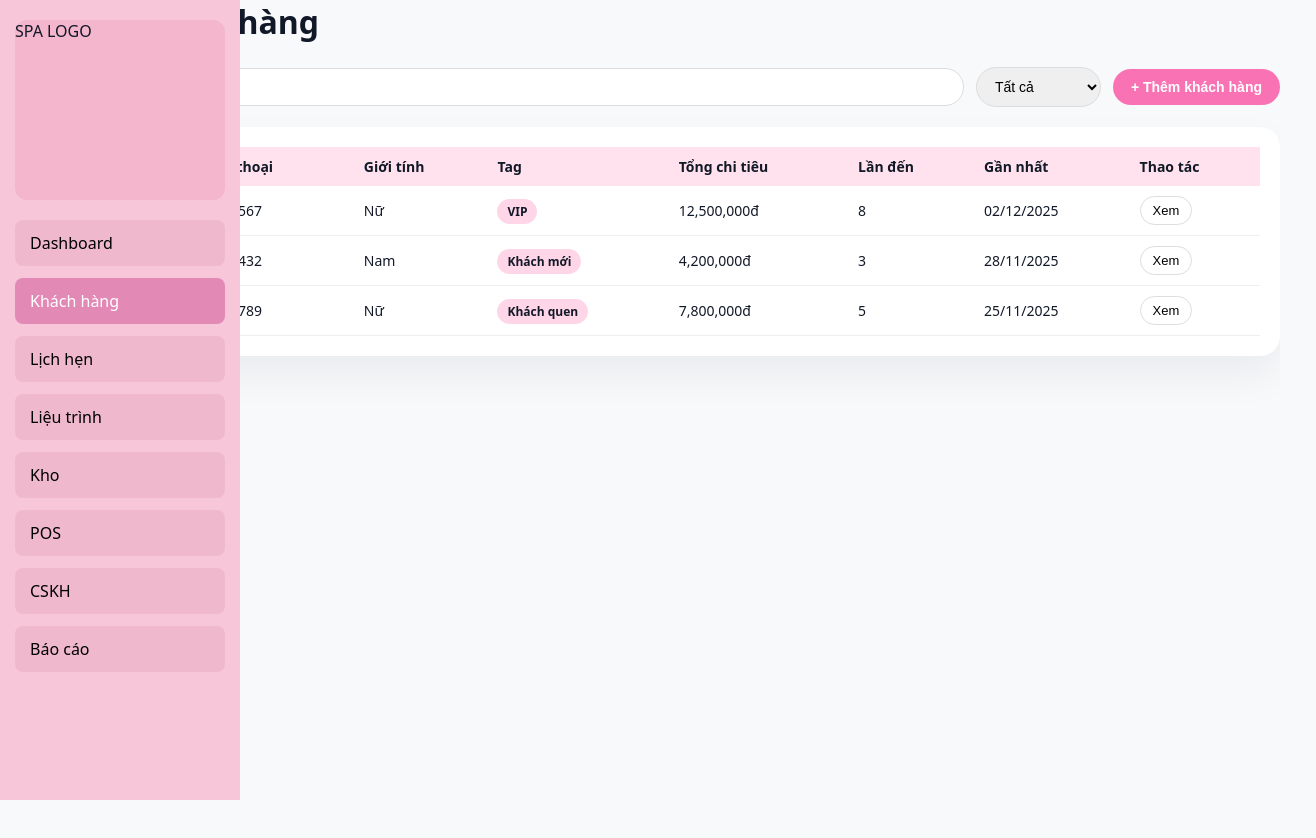
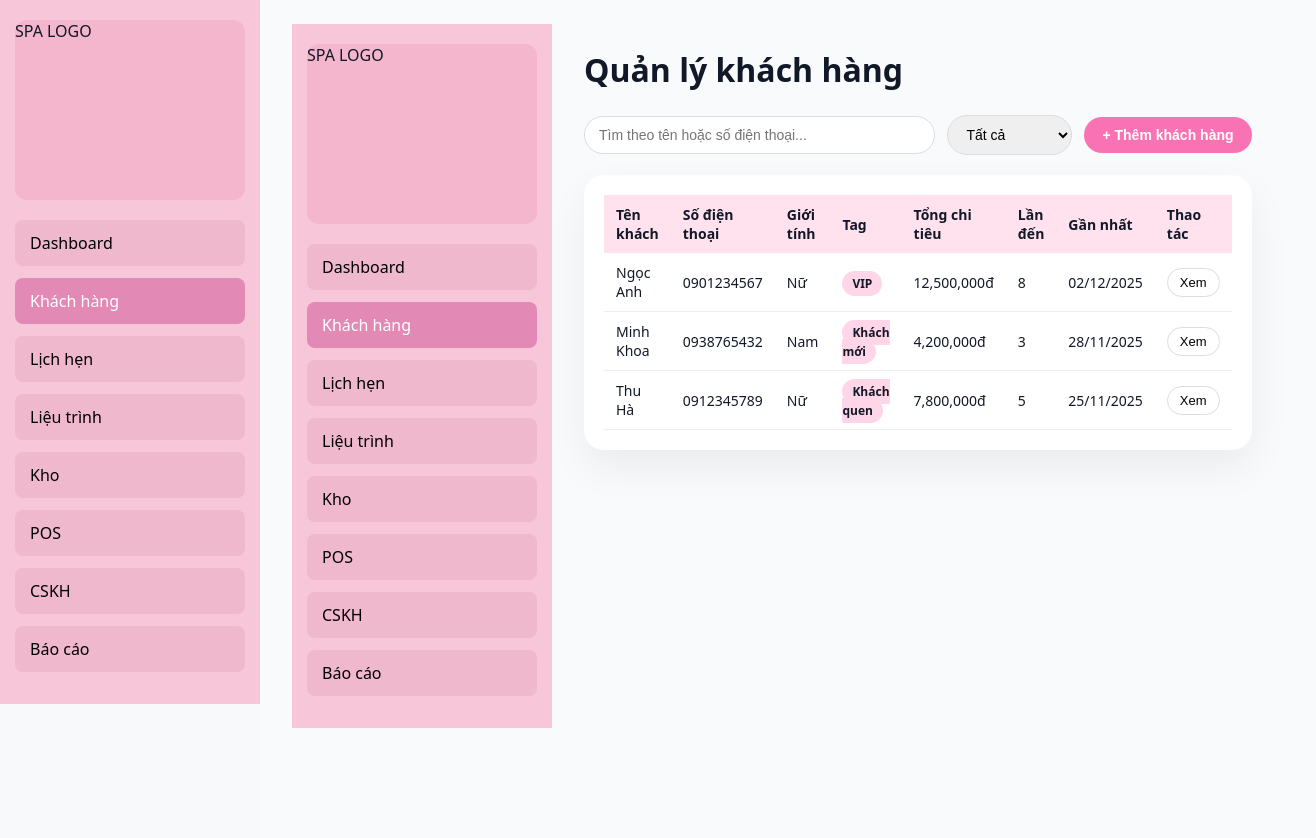
Before and after one commit to conlele0201/erp-spa, a Next.js app: page /khach-hang in a window 1280 px wide. Shown: the top 838 px of the page, 1316 px wide, since content can reach past the window. Before the commit the page ends 800 px from the top, so only its background shows below. Built offline with nearby package versions, Linux system fonts and the light colour scheme.

Commit message:
Update sidebar.css

```diff
--- a/styles/sidebar.css
+++ b/styles/sidebar.css
@@ -1,14 +1,22 @@
 /* styles/sidebar.css */
 
-/* Wrapper tổng */
+/* Layout tổng: sidebar + nội dung */
+.app-layout {
+  display: flex;
+  min-height: 100vh;
+}
+
+/* Sidebar bên trái */
 .sidebar {
-  width: 240px;
-  min-height: 100vh;
+  width: 260px;
   background: #f7c7d9;
   padding: 20px 15px;
-  position: fixed;
+  flex-shrink: 0;
+
+  /* Giữ sidebar luôn trên cùng khi scroll, không bị lệch */
+  position: sticky;
   top: 0;
-  left: 0;
+  align-self: flex-start;
 }
 
 /* Logo */
@@ -51,5 +59,13 @@
 /* Active */
 .sidebar ul li a.active {
   background: #e289b6;
-  color: white;
+  color: #fff;
 }
+
+/* Nội dung bên phải */
+.main-content {
+  flex: 1;
+  padding: 24px 32px;
+  background: #f9fafb;
+  box-sizing: border-box;
+}
```
